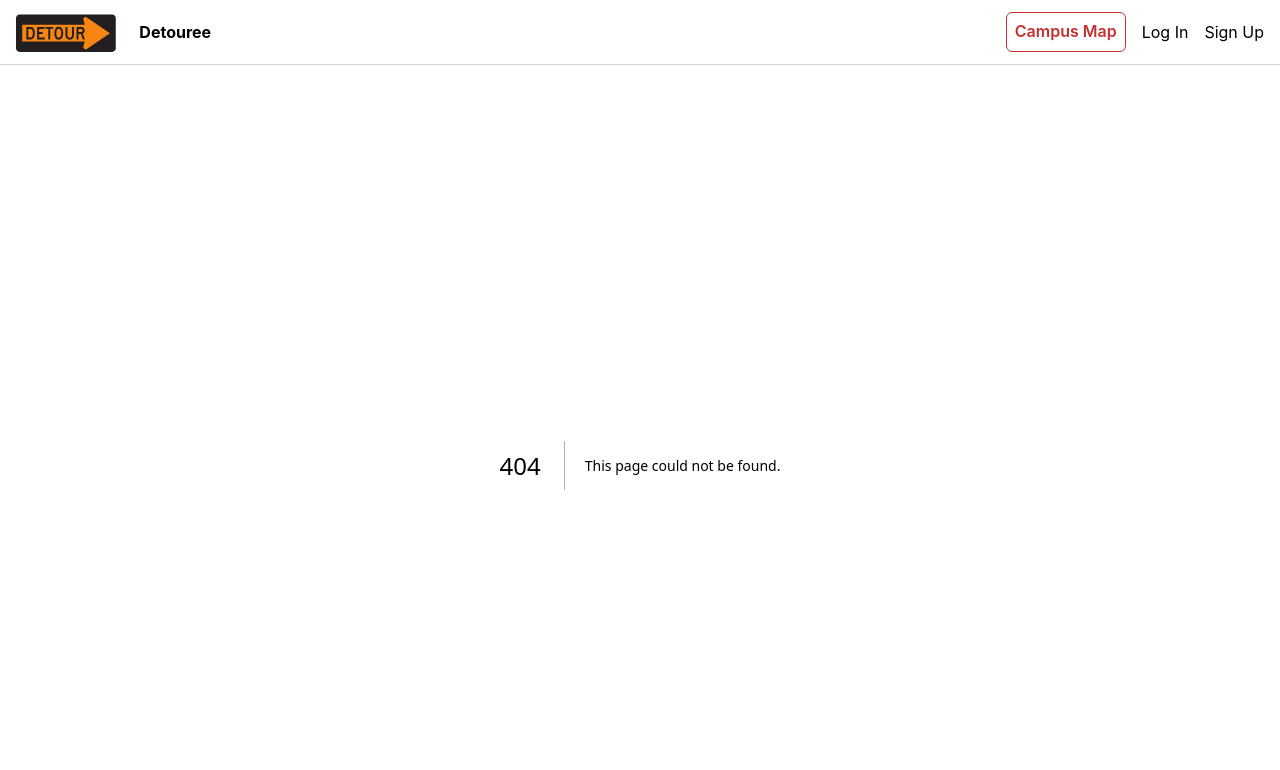
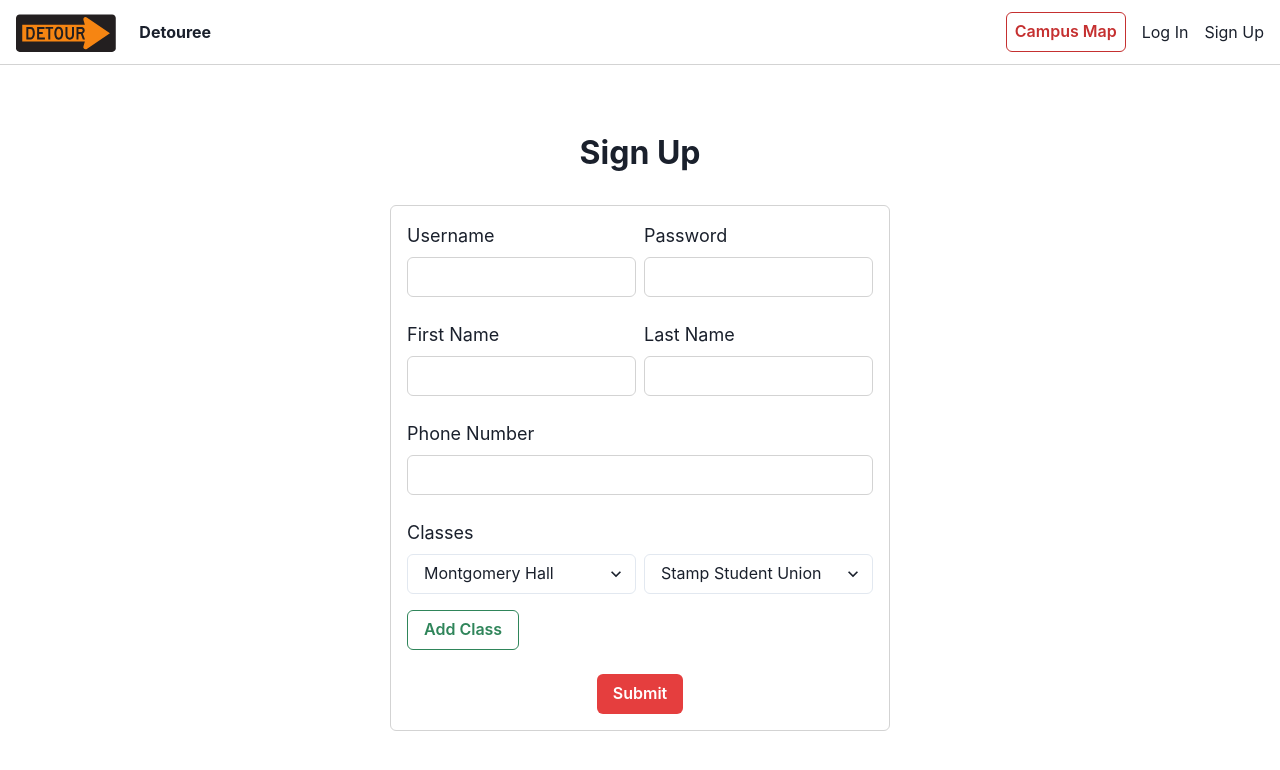
Before and after one commit to AkashBhave/detouree, a Next.js app in the folder web/: page /sign-up in a window 1280 px wide. Before the commit this address had no page. Shown: the top 770 px of the page. Built offline with nearby package versions, Linux system fonts and the light colour scheme.

Commit message:
Create sign up page

```diff
--- a/web/package.json
+++ b/web/package.json
@@ -20,8 +20,12 @@
     "maplibre-gl": "^2.4.0",
     "next": "13.3.0",
     "react": "18.2.0",
+    "react-beautiful-dnd": "^13.1.1",
     "react-dom": "18.2.0",
     "react-map-gl": "^7.0.21",
     "typescript": "5.0.4"
+  },
+  "devDependencies": {
+    "@types/react-beautiful-dnd": "^13.1.4"
   }
 }
--- a/web/pages/log-in.tsx
+++ b/web/pages/log-in.tsx
@@ -49,7 +49,7 @@ const Home = () => {
             w="500px"
             border="1px solid lightgray"
             p={4}
-            fontSize={24}
+            fontSize="lg"
             rounded="md"
             spacing={6}
           >
--- /dev/null
+++ b/web/pages/sign-up.tsx
@@ -0,0 +1,228 @@
+import { useState } from "react";
+import {
+  Center,
+  Text,
+  Heading,
+  Box,
+  Input,
+  HStack,
+  VStack,
+  Button,
+  Select,
+} from "@chakra-ui/react";
+import { useRouter } from "next/router";
+import Head from "next/head";
+import axios from "axios";
+import { DragDropContext, Droppable, Draggable } from "react-beautiful-dnd";
+
+const reorder = (list: any[], startIndex: number, endIndex: number) => {
+  const result = Array.from(list);
+  const [removed] = result.splice(startIndex, 1);
+  result.splice(endIndex, 0, removed);
+
+  return result;
+};
+
+const buildings = [
+  "Montgomery Hall",
+  "Sheep Barn",
+  "Eppley Recreation Center",
+  "South Campus Dining Hall",
+  "Architecture Building",
+  "Hornbake Library",
+  "Stamp Student Union",
+  "Tawes Hall",
+  "Jull Hall",
+];
+
+const SignUpPage = () => {
+  const [username, setUsername] = useState("");
+  const [password, setPassword] = useState("");
+  const [firstName, setFirstName] = useState("");
+  const [lastName, setLastName] = useState("");
+  const [phone, setPhone] = useState("");
+  const [classes, setClasses] = useState([
+    ["Montgomery Hall", "Stamp Student Union"],
+  ]);
+
+  const router = useRouter();
+
+  const onDragEnd = (result: any) => {
+    // dropped outside the list
+    if (!result.destination) {
+      return;
+    }
+
+    const items = reorder(
+      classes,
+      result.source.index,
+      result.destination.index
+    );
+
+    setClasses(items);
+  };
+
+  const submit = () => {
+    if (username == "" || password == "") return;
+    axios
+      .post(`${process.env.API_URL}/users`, {
+        username,
+        password,
+        firstName,
+        lastName,
+        phone,
+        classes: classes.map((c) => {
+          return { b1: c[0], b2: c[1] };
+        }),
+      })
+      .then((res) => {
+        const user = res.data;
+        localStorage.setItem("user", JSON.stringify(user));
+        window.location.href = "/account";
+      })
+      .catch((err) => {
+        alert("ERROR");
+      });
+  };
+
+  return (
+    <>
+      <Head>
+        <title>Sign Up | Detouree</title>
+        <meta name="viewport" content="width=device-width, initial-scale=1" />
+      </Head>
+      <main style={{ height: "100%" }}>
+        <Center h="full" flexDir="column">
+          <Heading as="h1" fontSize={32} fontWeight="bold" mb={8}>
+            Sign Up
+          </Heading>
+          <VStack
+            as="form"
+            w="500px"
+            border="1px solid lightgray"
+            p={4}
+            fontSize="lg"
+            rounded="md"
+            spacing={6}
+          >
+            <HStack>
+              <Box w="full">
+                <Text mb={2}>Username</Text>
+                <Input
+                  w="full"
+                  border="1px solid lightgray"
+                  value={username}
+                  onChange={(e) => setUsername(e.target.value)}
+                  padding={2}
+                  rounded="md"
+                />
+              </Box>
+              <Box w="full">
+                <Text mb={2}>Password</Text>
+                <Input
+                  w="full"
+                  border="1px solid lightgray"
+                  type="password"
+                  value={password}
+                  onChange={(e) => setPassword(e.target.value)}
+                  padding={2}
+                  rounded="md"
+                />
+              </Box>
+            </HStack>
+            <HStack>
+              <Box w="full">
+                <Text mb={2}>First Name</Text>
+                <Input
+                  w="full"
+                  border="1px solid lightgray"
+                  value={firstName}
+                  onChange={(e) => setFirstName(e.target.value)}
+                  padding={2}
+                  rounded="md"
+                />
+              </Box>
+              <Box w="full">
+                <Text mb={2}>Last Name</Text>
+                <Input
+                  w="full"
+                  border="1px solid lightgray"
+                  value={lastName}
+                  onChange={(e) => setLastName(e.target.value)}
+                  padding={2}
+                  rounded="md"
+                />
+              </Box>
+            </HStack>
+            <Box w="full">
+              <Text mb={2}>Phone Number</Text>
+              <Input
+                w="full"
+                border="1px solid lightgray"
+                value={phone}
+                onChange={(e) => setPhone(e.target.value)}
+                padding={2}
+                rounded="md"
+              />
+            </Box>
+            <Box w="full">
+              <Text mb={2}>Classes</Text>
+              <VStack spacing={2}>
+                {classes.map((item, index) => (
+                  <HStack key={`${item[0]}/${item[1]}`}>
+                    <Select
+                      value={classes[index][0]}
+                      onChange={(e) => {
+                        const newClasses = [...classes];
+                        newClasses[index][0] = e.target.value;
+                        setClasses(newClasses);
+                      }}
+                    >
+                      {buildings.map((b) => (
+                        <option value={b} key={b}>
+                          {b}
+                        </option>
+                      ))}
+                    </Select>
+                    <Select
+                      value={classes[index][1]}
+                      onChange={(e) => {
+                        const newClasses = [...classes];
+                        newClasses[index][1] = e.target.value;
+                        setClasses(newClasses);
+                      }}
+                    >
+                      {buildings.map((b) => (
+                        <option value={b} key={b}>
+                          {b}
+                        </option>
+                      ))}
+                    </Select>
+                  </HStack>
+                ))}
+              </VStack>
+
+              <Button
+                colorScheme="green"
+                mt={4}
+                variant="outline"
+                onClick={() => {
+                  const newClasses = [...classes];
+                  newClasses.push(["Montgomery Hall", "Stamp Student Union"]);
+                  setClasses(newClasses);
+                }}
+              >
+                Add Class
+              </Button>
+            </Box>
+            <Button colorScheme="red" onClick={submit}>
+              Submit
+            </Button>
+          </VStack>
+        </Center>
+      </main>
+    </>
+  );
+};
+
+export default SignUpPage;
```
Also changed, not shown: 2 other files (tests, documents, lock files or other folders).
